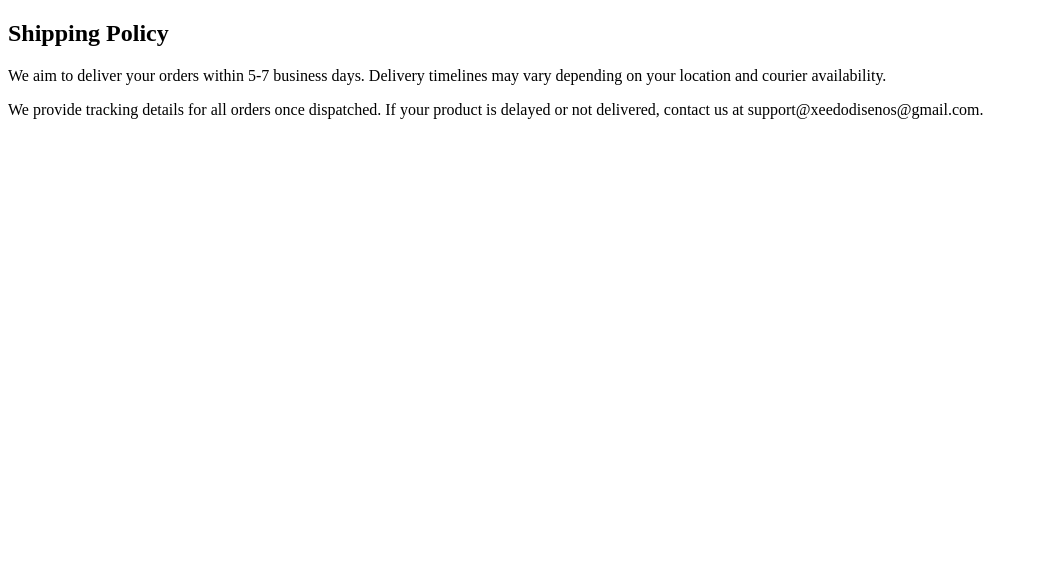
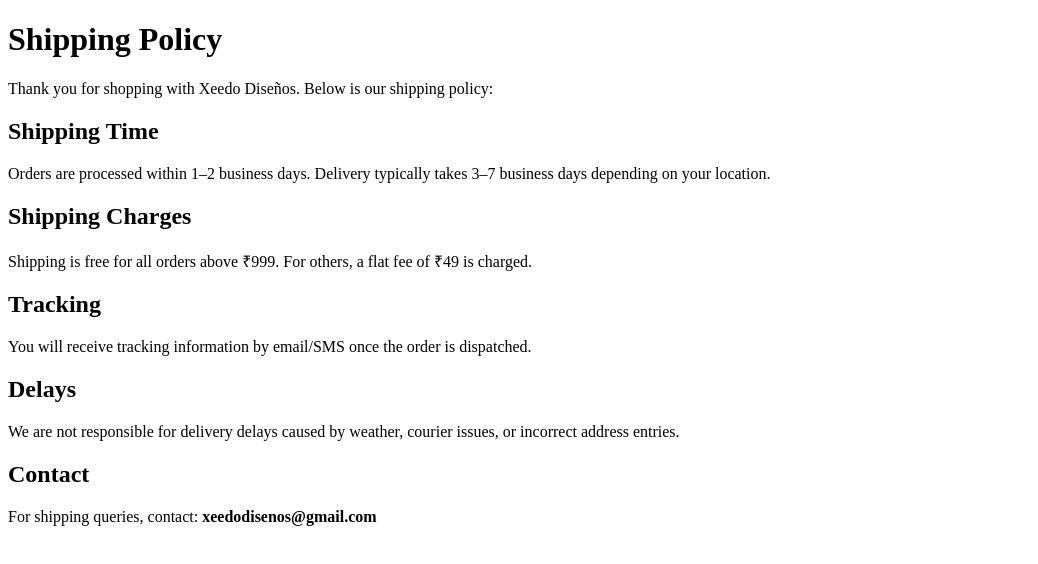
Before and after one commit to amjed0/xeedodisenos, a plain HTML site: page shipping-policy.html in a window 1280 px wide. Shown: the whole page, without its empty margins (0-1038 px from the left). Drawn offline with Linux system fonts and the light colour scheme.

Commit message:
Update shipping-policy.html

```diff
--- a/shipping-policy.html
+++ b/shipping-policy.html
@@ -1,11 +1,27 @@
 <!DOCTYPE html>
-<html>
+<html lang="en">
 <head>
+  <meta charset="UTF-8" />
   <title>Shipping Policy - Xeedo Diseños</title>
+  <meta name="viewport" content="width=device-width, initial-scale=1.0" />
 </head>
 <body>
-  <h2>Shipping Policy</h2>
-  <p>We aim to deliver your orders within 5-7 business days. Delivery timelines may vary depending on your location and courier availability.</p>
-  <p>We provide tracking details for all orders once dispatched. If your product is delayed or not delivered, contact us at support@xeedodisenos@gmail.com.</p>
+  <h1>Shipping Policy</h1>
+  <p>Thank you for shopping with Xeedo Diseños. Below is our shipping policy:</p>
+
+  <h2>Shipping Time</h2>
+  <p>Orders are processed within 1–2 business days. Delivery typically takes 3–7 business days depending on your location.</p>
+
+  <h2>Shipping Charges</h2>
+  <p>Shipping is free for all orders above ₹999. For others, a flat fee of ₹49 is charged.</p>
+
+  <h2>Tracking</h2>
+  <p>You will receive tracking information by email/SMS once the order is dispatched.</p>
+
+  <h2>Delays</h2>
+  <p>We are not responsible for delivery delays caused by weather, courier issues, or incorrect address entries.</p>
+
+  <h2>Contact</h2>
+  <p>For shipping queries, contact: <strong>xeedodisenos@gmail.com</strong></p>
 </body>
 </html>
```
